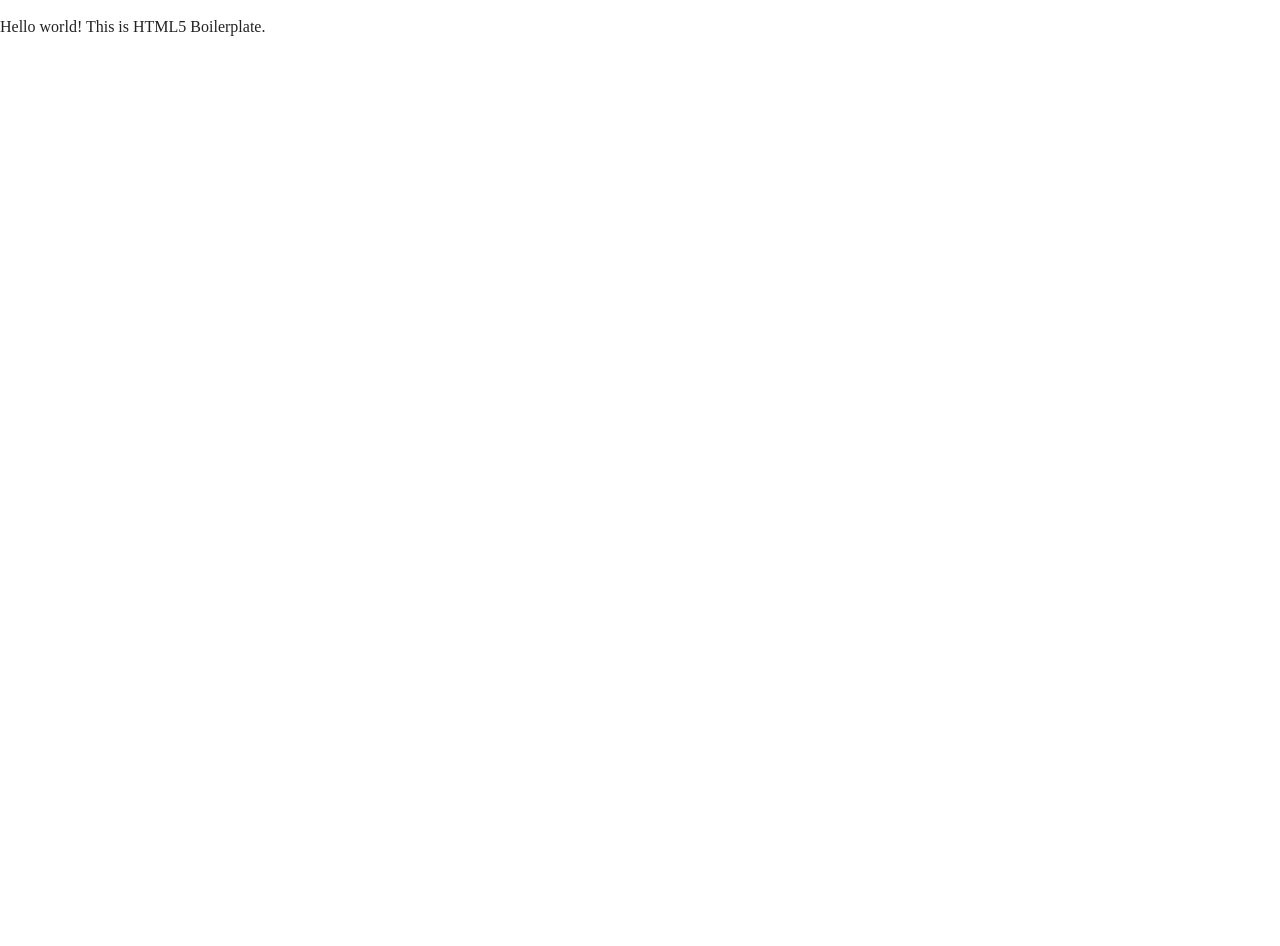
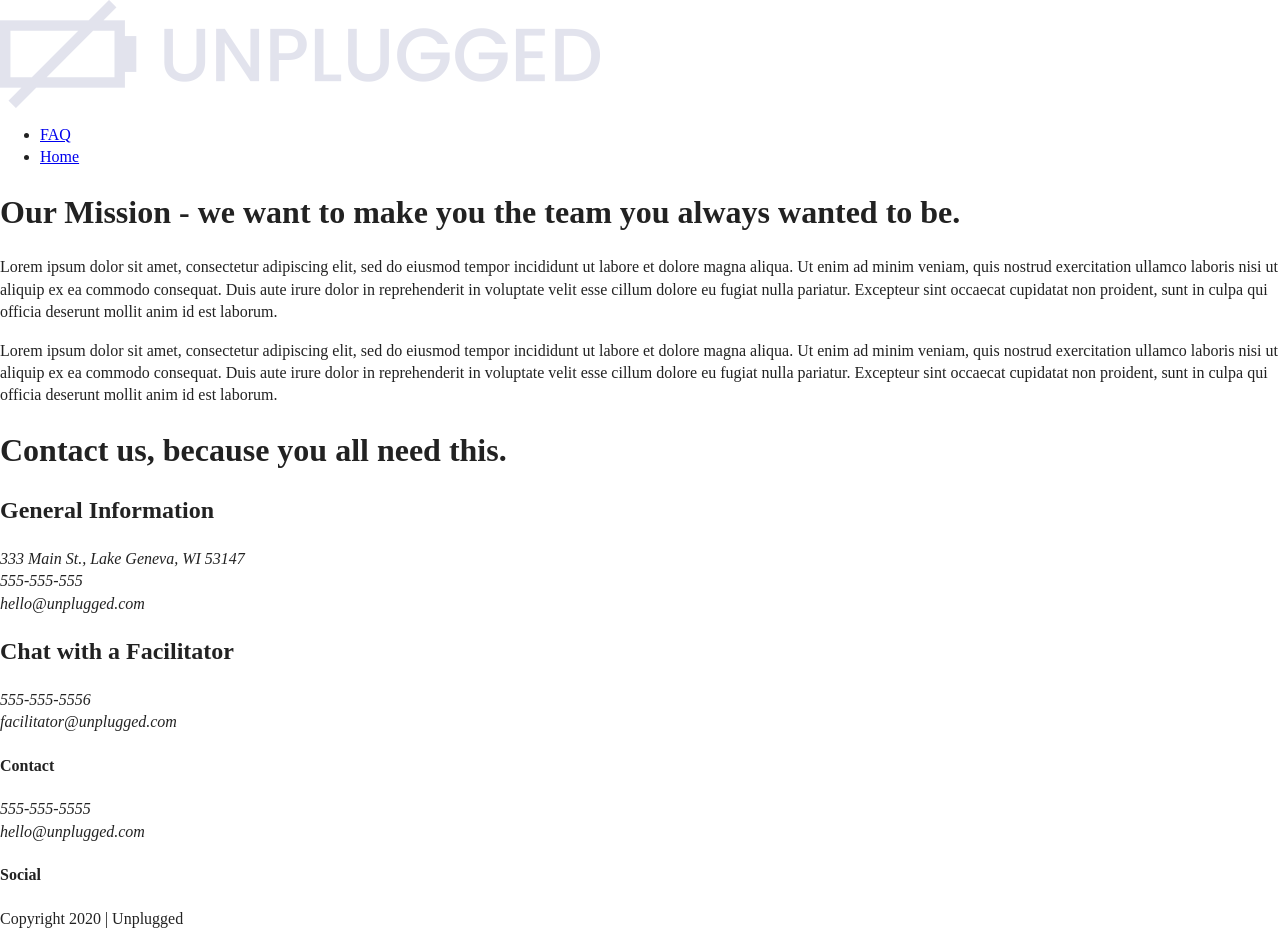
Before and after one commit to e-eastman/206-unplugged, a website: page unplugged-site/about/index.html in a window 1280 px wide. Before the commit the page ends 800 px from the top, so only its background shows below. Drawn offline with Linux system fonts and the light colour scheme.

Commit message:
Created about page html file

```diff
--- a/unplugged-site/about/index.html
+++ b/unplugged-site/about/index.html
@@ -3,7 +3,7 @@
 
 <head>
   <meta charset="utf-8">
-  <title></title>
+  <title>Unplugged Retreats</title>
   <meta name="description" content="">
   <meta name="viewport" content="width=device-width, initial-scale=1">
 
@@ -24,8 +24,83 @@
 
 <body>
 
-  <!-- Add your site or application content here -->
-  <p>Hello world! This is HTML5 Boilerplate.</p>
+  <header>
+    <div class="content-wrapper">
+        <a href="#"><img src="../img/unpluggedlogo.png" alt="unplugged logo"></a>
+          <div class="header-divider"></div>
+            <nav>
+               <ul>
+                <li><a href="../faq/index.html" target="_blank">FAQ</a></li>
+                <li><a href="../index.html" target="_blank">Home</a></li>
+               </ul>
+            </nav>
+    </div>
+  </header>
+
+  <main>
+
+    <section class="mission">
+      <div class="content-wrapper">
+        <h1>Our Mission - we want to make you the team you always wanted to be.</h1>
+        <div class="mission-content">
+          <p>Lorem ipsum dolor sit amet, consectetur adipiscing elit, sed do eiusmod tempor incididunt ut labore et dolore magna aliqua. Ut enim ad minim veniam, quis nostrud exercitation ullamco laboris nisi ut aliquip ex ea commodo consequat. Duis aute irure dolor in reprehenderit in voluptate velit esse cillum dolore eu fugiat nulla pariatur. Excepteur sint occaecat cupidatat non proident, sunt in culpa qui officia deserunt mollit anim id est laborum.</p>
+          <p>Lorem ipsum dolor sit amet, consectetur adipiscing elit, sed do eiusmod tempor incididunt ut labore et dolore magna aliqua. Ut enim ad minim veniam, quis nostrud exercitation ullamco laboris nisi ut aliquip ex ea commodo consequat. Duis aute irure dolor in reprehenderit in voluptate velit esse cillum dolore eu fugiat nulla pariatur. Excepteur sint occaecat cupidatat non proident, sunt in culpa qui officia deserunt mollit anim id est laborum.</p>
+        </div>
+      </div> <!-- mission content wrapper ends -->
+    </section>
+
+    <section class="map">
+      <figure></figure>
+    </section>
+
+    <section class="contact">
+        <div class="content-wrapper">
+          <h1>Contact us, because you all need this.</h1>
+          <div class="info">
+            <h2>General Information</h2>
+            <address>333 Main St., Lake Geneva, WI 53147<br />
+            555-555-555<br />
+            hello@unplugged.com
+            </address>
+          </div>
+          <div class="chat">
+            <h2>Chat with a Facilitator</h2>
+            <address>
+              555-555-5556<br />
+              facilitator@unplugged.com
+            </address>
+          </div>
+        </div>
+    </section>
+
+</main>
+
+  <footer>
+    <div class="content-wrapper">
+        <div class="footer-content">
+          <h4>Contact</h4>
+          <address class="contact">
+              <p>555-555-5555<br />
+              hello@unplugged.com</p>
+            </address>
+            <div class="social">
+              <h4>Social</h4>
+                <div class="social-icons">
+                  <p><a href="https://www.facebook.com" target="_blank"></a></p>
+                  <p><a href="https://www.twitter.com" target="_blank"></a></p>
+                  <p><a href="https://www.instagram.com" target="_blank"></a></p>
+                  <!-- add social icon img file paths -->
+                </div>
+            </div>
+        </div> <!-- footer content ends -->
+    </div> <!--footer content-wrapper ends -->
+
+    <div class="copyright">
+      <p>Copyright 2020 | Unplugged</p>
+    </div>
+</footer>
+
+
   <script src="../js/vendor/modernizr-3.11.2.min.js"></script>
   <script src="../js/plugins.js"></script>
   <script src="../js/main.js"></script>
```
Also changed, not shown: unplugged-site/index.html (+0 -1 lines).
